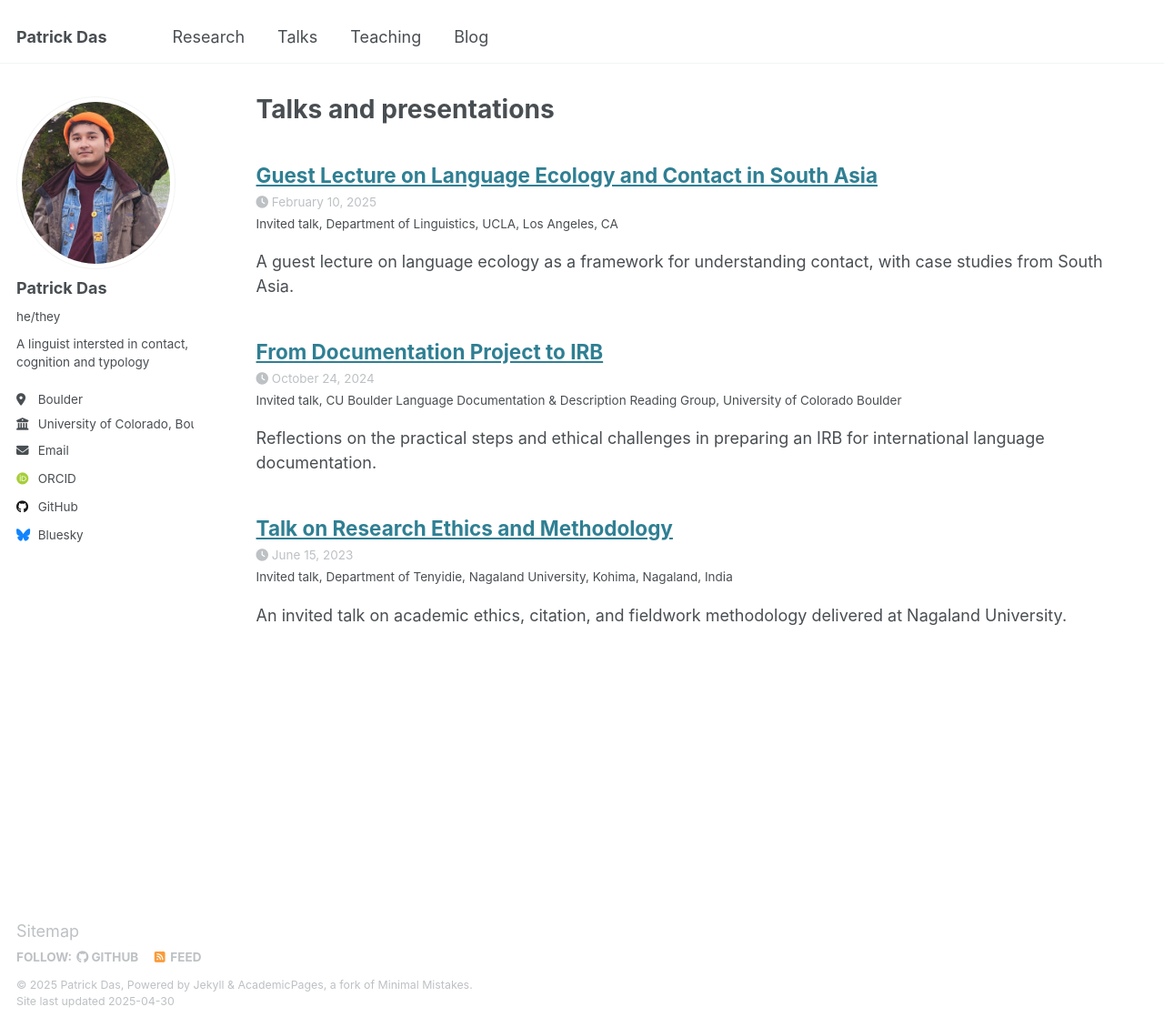
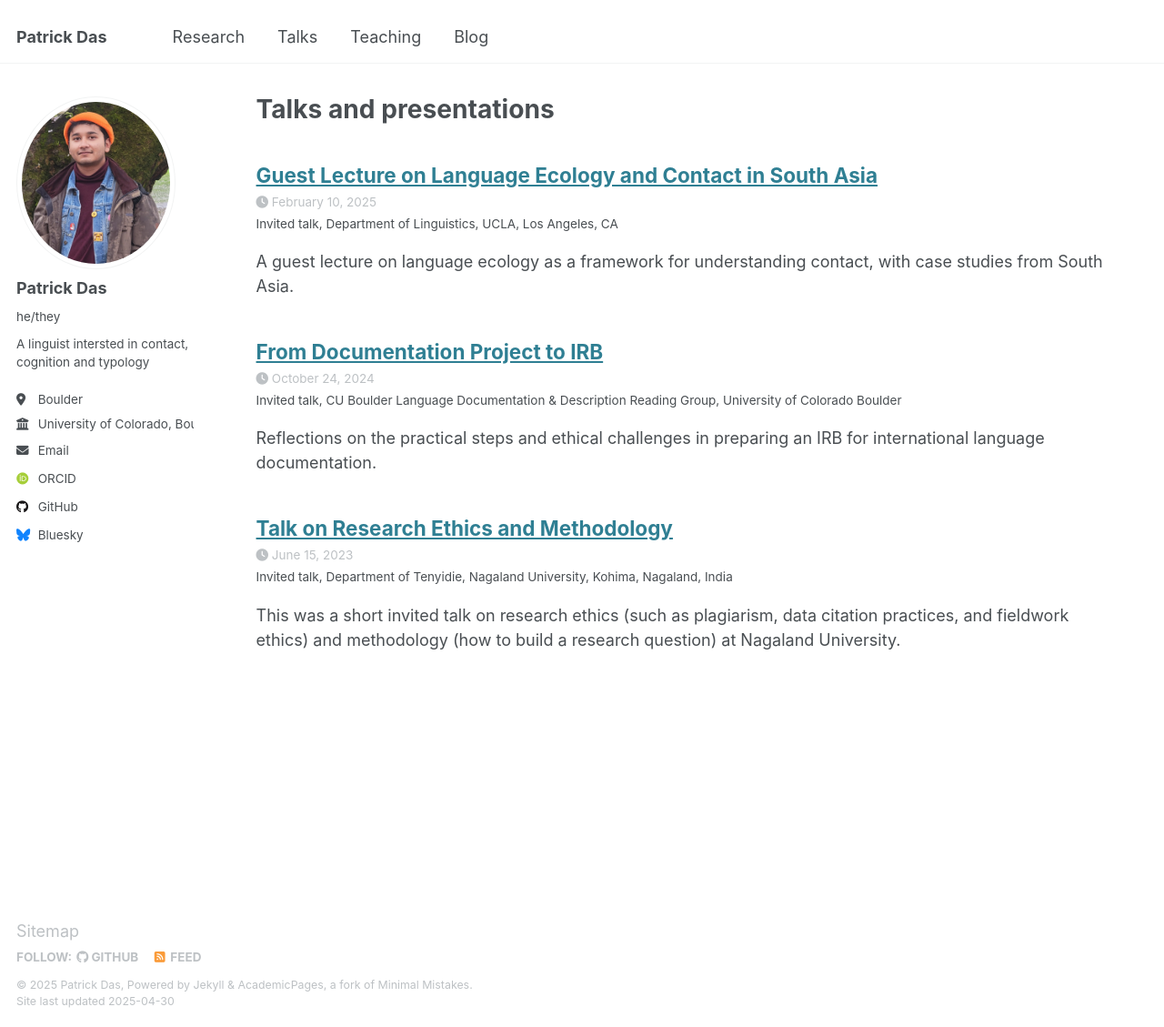
Before and after one commit to patrickdas/patrickdas.github.io, a Jekyll site: the page built from _pages/talks.html, in a window 1280 px wide and 1129 px high. Shown: the whole window at 91% size. Built offline with Jekyll 4.4.1, drawn with Linux system fonts in a browser that asks for light colours; some web fonts are replaced.

Commit message:
Update talk_nagaland_ethics_detailed.md

```diff
--- a/_talks/talk_nagaland_ethics_detailed.md
+++ b/_talks/talk_nagaland_ethics_detailed.md
@@ -6,7 +6,7 @@ permalink: /talks/nagaland-ethics/
 venue: "Department of Tenyidie, Nagaland University"
 date: 2023-06-15
 location: "Kohima, Nagaland, India"
-excerpt: "An invited talk on academic ethics, citation, and fieldwork methodology delivered at Nagaland University."
+excerpt: "This was a short invited talk on research ethics (such as plagiarism, data citation practices, and fieldwork ethics) and methodology (how to build a research question) at Nagaland University."
 ---
 
 This invited talk, presented to students at Nagaland University, introduced core issues in research ethics and methodology, especially for students beginning independent research or fieldwork.
```
